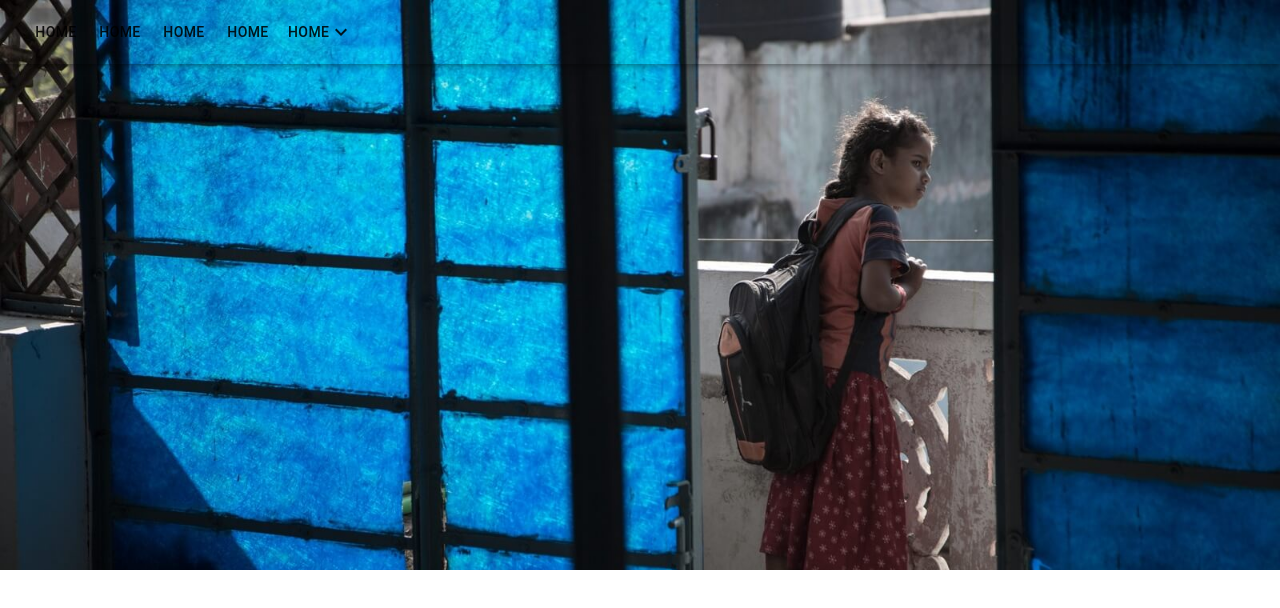
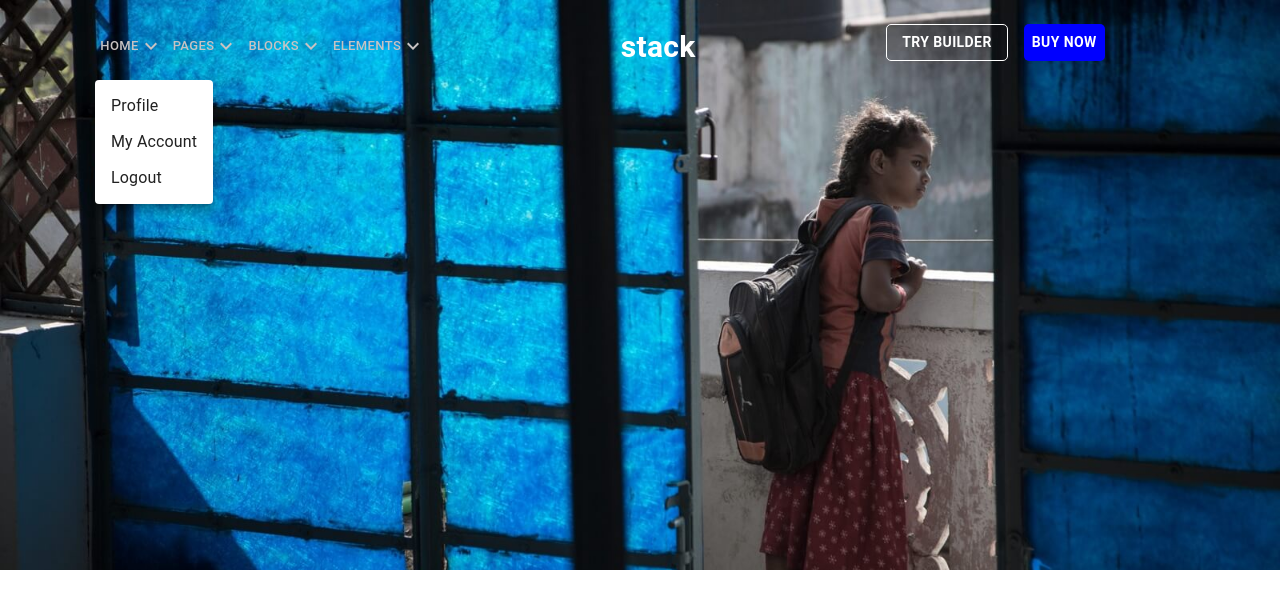
Before and after one commit to ajinath2151/ReactWebpages, a React (Create React App) app in the folder try-stack/: page / in a window 1280 px wide. Both pictures are taken after a click on the button "HOME". Shown: the top 608 px of the page. Built offline with nearby package versions, Linux system fonts and the light colour scheme.

Commit message:
complete design of app bar / navbar

```diff
--- a/try-stack/src/App.js
+++ b/try-stack/src/App.js
@@ -1,10 +1,12 @@
 import './App.css';
 import Homepage from './components/Homepage';
+import Navbar from './components/Navbar';
 
 function App() {
   return (
     <>
-      <Homepage />
+      {/* <Homepage /> */}
+      <Navbar />
     </>
   );
 }
--- a/try-stack/src/components/Homepage.js
+++ b/try-stack/src/components/Homepage.js
@@ -1,37 +1,41 @@
-import React from 'react'
-import { makeStyles } from '@material-ui/core/styles';
-import '../../src/App.css';
-import GirlWithBagImg from '../images/background/GirlWithBag.jpg';
-import { AppBar, Button, Link, Toolbar } from '@material-ui/core';
-import KeyboardArrowDown from '@material-ui/icons/KeyboardArrowDown'
-const useStyles = makeStyles((theme)=>({
-  container: {
-    backgroundImage: `url(${GirlWithBagImg})`,
-    backgroundSize: 'cover',
-    height:570,
-  },
-  }));
+import React from "react";
+import { makeStyles } from "@material-ui/core/styles";
+import "../../src/App.css";
+import GirlWithBagImg from "../images/background/GirlWithBag.jpg";
+import { AppBar, Button, Link, Toolbar } from "@material-ui/core";
+import KeyboardArrowDown from "@material-ui/icons/KeyboardArrowDown";
+
+const useStyles = makeStyles((theme) => ({
+  // container: {
+  //   backgroundImage: `url(${GirlWithBagImg})`,
+  //   backgroundSize: "cover",
+  //   height: 570,
+  // },
+  // item: {
+  //   "&:hover": {
+  //     backgroundColor: "red",
+  //   },
+  // },
+}));
 
 function Homepage() {
-
   const classes = useStyles();
 
   return (
     <>
-      <div className={classes.container}>
+      {/* <div className={classes.container}>
         <AppBar className={classes.apBar}>
           <Toolbar className={classes.toolBar}>
-            <Button>Home</Button>
-            <Button>Home </Button>
-            <Button>Home</Button>
-            <Button>Home</Button>
-            <Button>Home <KeyboardArrowDown /></Button>
-
+            <Button>Home <KeyboardArrowDown /> </Button>
+            <Button>Pages <KeyboardArrowDown />  </Button>
+            <Button>Block <KeyboardArrowDown /> </Button>
+            <Button className={classes.item}>Elements <KeyboardArrowDown /> </Button>
           </Toolbar>
         </AppBar>
-      </div>
+      </div>   */}
+      homepage
     </>
-  )
+  );
 }
 
-export default Homepage
+export default Homepage;
--- /dev/null
+++ b/try-stack/src/components/Navbar.js
@@ -0,0 +1,195 @@
+import { Button, Menu, MenuItem, Typography } from "@material-ui/core";
+import React, { useState } from "react";
+import KeyboardArrowDown from "@material-ui/icons/KeyboardArrowDown";
+import { makeStyles } from "@material-ui/core/styles";
+import GirlWithBagImg from "../images/background/GirlWithBag.jpg";
+
+const useStyles = makeStyles((theme) => ({
+  container: {
+    backgroundImage: `url(${GirlWithBagImg})`,
+    backgroundSize: "cover",
+    // width:"100%",
+    // height:"50%",
+    backgroundRepeat: "no-repeat",
+    height: 570,
+    display: "flex",
+    flexDirection: "row",
+    justifyContent: "space-around",
+  },
+  menuButtonHome: {
+    marginTop: 30,
+    color:"#c7c3c3",
+    // marginLeft:200,
+    "&:hover": {
+      // backgroundColor: "red",
+      color: "white",
+    },
+  },
+  menuButtonPage: {
+    marginTop: 30,
+    color:"#c7c3c3",
+    "&:hover": {
+      // backgroundColor: "red",
+      color: "white",
+    },
+  },
+  menu: {
+    marginTop: 60,
+  },
+  stackText: {
+    marginTop: theme.spacing(3),
+    color: "white",
+    fontSize: 30,
+  },
+  appBarDiv: {
+    marginTop:theme.spacing(3),
+  },
+  tryBuilder: {
+    color:"white",
+    borderColor:"white",
+    borderRadius:"05px",
+  },
+  buyNow: {
+    backgroundColor:"blue",
+    color:"white",
+    marginLeft:theme.spacing(2),
+    borderRadius:"5px",
+    marginRight:theme.spacing(10),
+  },
+}));
+
+function Navbar() {
+  const classes = useStyles();
+
+  const [homeAnchorEl, setHomeAnchorEl] = useState(null);
+  const [pagesAnchorEl, setPagesAnchorEl] = useState(null);
+
+  const handleHomeClick = (event) => {
+    setHomeAnchorEl(event.currentTarget);
+  };
+
+  const handleHomeClose = () => {
+    setHomeAnchorEl(null);
+  };
+
+  const handlePagesClick = (event) => {
+    setPagesAnchorEl(event.currentTarget);
+  };
+
+  const handlePagesClose = () => {
+    setPagesAnchorEl(null);
+  };
+
+  return (
+    <>
+      <div className={classes.container}>
+        <div>
+          <Button
+            aria-controls="home"
+            aria-haspopup="true"
+            onClick={handleHomeClick}
+            className={classes.menuButtonHome}
+            size="small"
+          >
+            Home
+            <KeyboardArrowDown />
+          </Button>
+
+          <Menu
+            id="home"
+            anchorEl={homeAnchorEl}
+            keepMounted
+            open={Boolean(homeAnchorEl)}
+            onClose={handleHomeClose}
+            className={classes.menu}
+          >
+            {/* appbar menu item inside          */}
+            <MenuItem onClick={handleHomeClose}>Profile</MenuItem>
+            <MenuItem onClick={handleHomeClose}>My Account</MenuItem>
+            <MenuItem onClick={handleHomeClose}>Logout</MenuItem>
+          </Menu>
+
+          <Button
+            aria-controls="pages"
+            aria-haspopup="true"
+            onClick={handlePagesClick}
+            className={classes.menuButtonPage}
+            size="small"
+          >
+            Pages
+            <KeyboardArrowDown />
+          </Button>
+
+          <Menu
+            id="pages"
+            anchorEl={pagesAnchorEl}
+            keepMounted
+            open={Boolean(pagesAnchorEl)}
+            onClose={handlePagesClose}
+            className={classes.menu}
+          >
+            {/* appbar menu item inside          */}
+            <MenuItem onClick={handlePagesClose}>Page 1</MenuItem>
+            <MenuItem onClick={handlePagesClose}>Page 2</MenuItem>
+            <MenuItem onClick={handlePagesClose}>Page 3</MenuItem>
+          </Menu>
+          <Button
+            aria-controls="pages"
+            aria-haspopup="true"
+            onClick={handlePagesClick}
+            className={classes.menuButtonPage}
+            size="small"
+          >
+            Blocks
+            <KeyboardArrowDown />
+          </Button>
+
+          <Menu
+            id="pages"
+            anchorEl={pagesAnchorEl}
+            keepMounted
+            open={Boolean(pagesAnchorEl)}
+            onClose={handlePagesClose}
+            className={classes.menu}
+          >
+            {/* appbar menu item inside          */}
+            <MenuItem onClick={handlePagesClose}>Page 1</MenuItem>
+            <MenuItem onClick={handlePagesClose}>Page 2</MenuItem>
+            <MenuItem onClick={handlePagesClose}>Page 3</MenuItem>
+          </Menu>
+          <Button
+            aria-controls="pages"
+            aria-haspopup="true"
+            onClick={handlePagesClick}
+            className={classes.menuButtonPage}
+            size="small"
+          >
+            Elements
+            <KeyboardArrowDown />
+          </Button>
+
+          <Menu
+            id="pages"
+            anchorEl={pagesAnchorEl}
+            keepMounted
+            open={Boolean(pagesAnchorEl)}
+            onClose={handlePagesClose}
+            className={classes.menu}
+          >
+            {/* appbar menu item inside          */}
+            <MenuItem onClick={handlePagesClose}>Page 1</MenuItem>
+            <MenuItem onClick={handlePagesClose}>Page 2</MenuItem>
+            <MenuItem onClick={handlePagesClose}>Page 3</MenuItem>
+          </Menu>
+        </div>
+        <Typography className={classes.stackText}> <strong> stack </strong></Typography>
+        <div className={classes.appBarDiv}>
+          <Button className={classes.tryBuilder} variant="outlined"><strong> TRY BUILDER</strong></Button>
+          <Button className={classes.buyNow}><strong>BUY NOW</strong></Button>
+        </div>
+      </div>
+    </>
+  );
+}
+
+export default Navbar;
```
